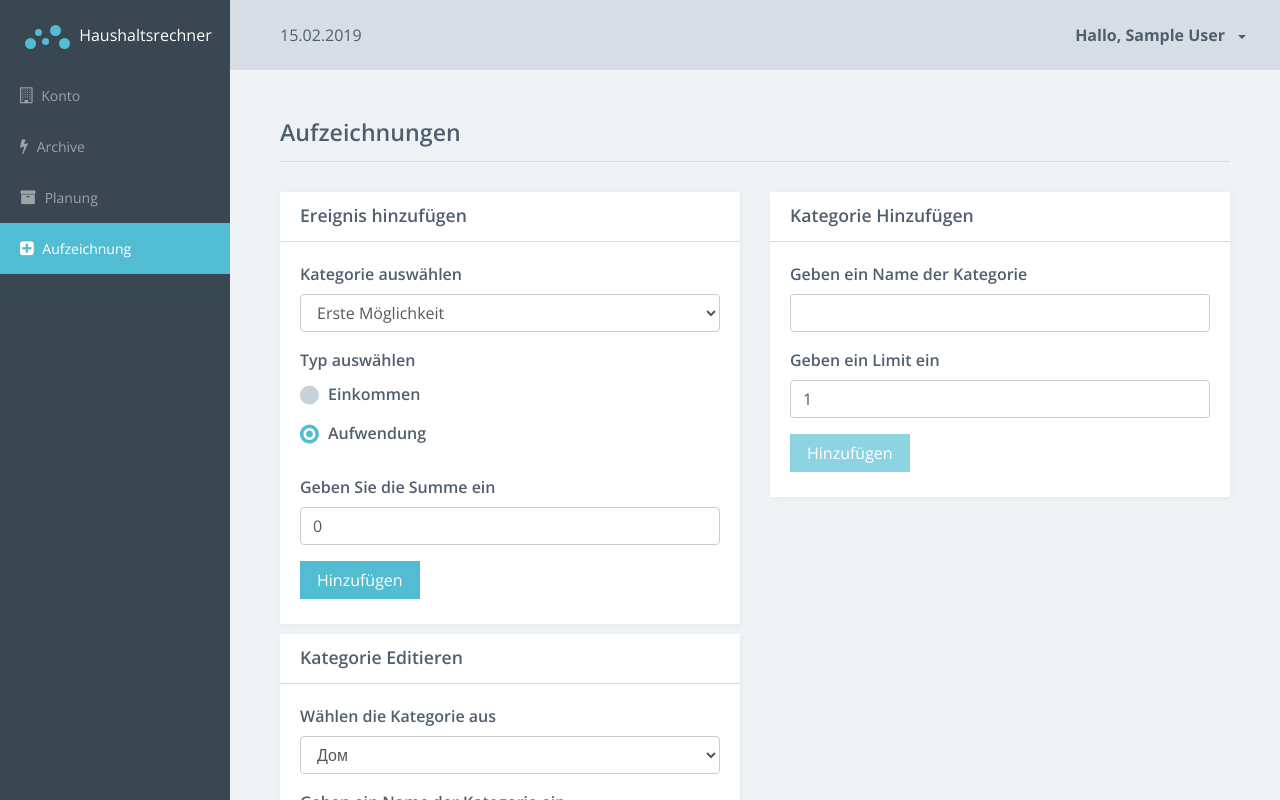
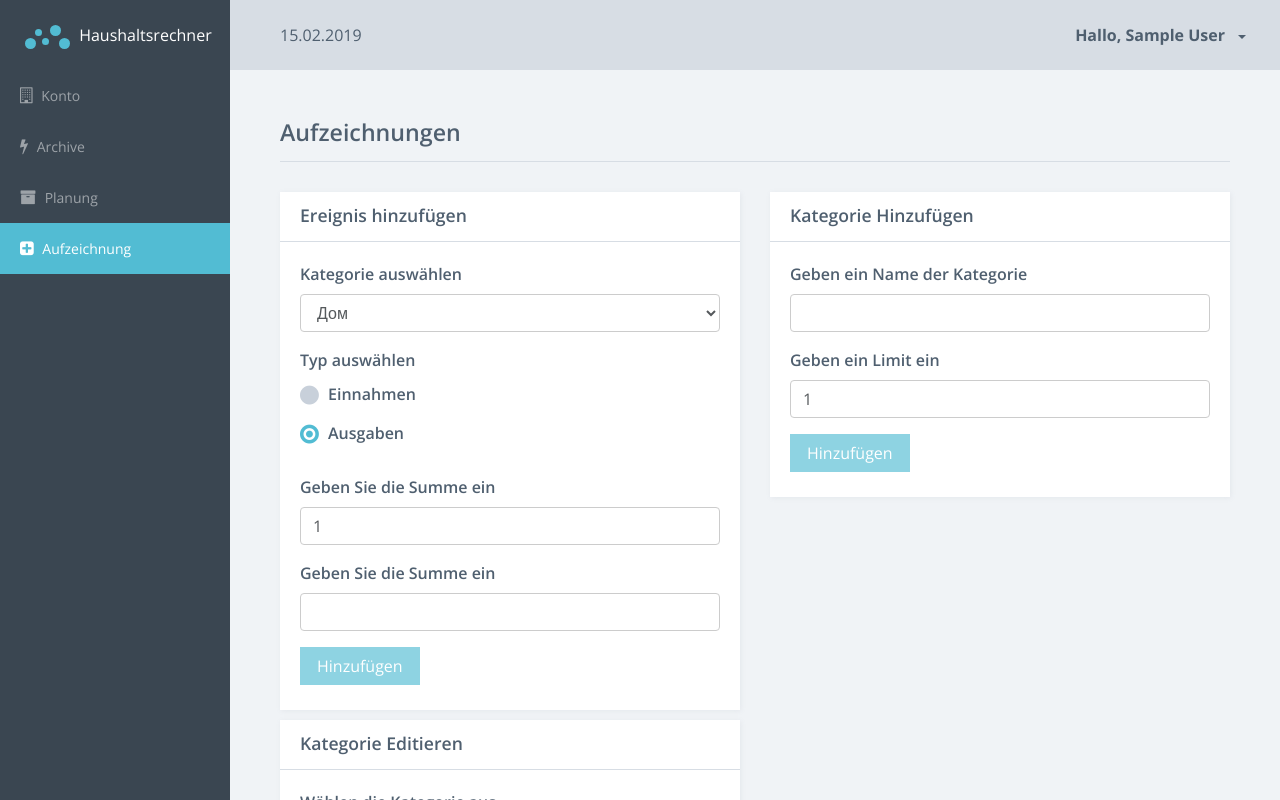
Before and after one commit to elured/HouseBudget, an Angular app: page /system/records in a window 1280 px wide. Built offline with nearby package versions, Linux system fonts and the light colour scheme; data requests are answered from the project's data file; sample sign-in values are in the browser's storage.

Commit message:
Aufzeichnungen.View von EreignisHinzufuegenSubSeite Einrichten

```diff
--- a/src/app/system/records-page/add-event/add-event.component.html
+++ b/src/app/system/records-page/add-event/add-event.component.html
@@ -5,36 +5,60 @@
         </div>
     </div>
     <div class="card-block">
-        <form>
+        <form #f="ngForm" (ngSubmit)="onSubmit(f)">
             <div class="form-group">
                 <label class="control-label" for="category">Kategorie auswählen</label>
-                <select class="form-control" id="category">
-                    <option>Erste Möglichkeit</option>
-                    <option>Zweite Möglichkeit</option>
-                    <option>Dritte Möglichkeit</option>
-                    <option>Vierte Möglichkeit</option>
+                <select class="form-control"
+                        id="category"
+                        required
+                        [ngModel]="1"
+                        name="category"
+                        >
+                    <option *ngFor="let c of categories" [value]="c.id">{{ c.name }}</option>
                 </select>
             </div>
             <div class="form-group">
                 <label class="control-label">Typ auswählen</label>
-                <div>
+                <div *ngFor="let t of types">
                     <label>
-                        <input class="radio" name="radios" type="radio">
-                        <span>Einkommen</span>
-                    </label>
-                </div>
-                <div>
-                    <label>
-                        <input class="radio" name="radios" type="radio" checked>
-                        <span>Aufwendung</span>
+                        <input class="radio"
+                                name="type"
+                                type="radio"
+                                [value]="t.type"
+                                required
+                                [ngModel]="'outcome'">
+                                    <span>{{t.label}}</span>
                     </label>
                 </div>
             </div>
-            <div class="form-group">
+            <div class="form-group" [ngClass]="{'has-error' : amount.invalid && amount.touched}">
                 <label class="control-label" for="amount">Geben Sie die Summe ein</label>
-                <input type="number" value="0" id="amount" class="form-control">
+                <input type="number"
+                        id="amount"
+                        class="form-control"
+                        name="amount"
+                        [ngModel]="1"
+                        min="1"
+                        #amount="ngModel"
+                        required>
+                <span class="form-help-text"
+                        *ngIf="amount.invalid && amount.touched">Das Feld kann nicht leer sein</span>
             </div>
-            <button type="submit" class="btn btn-primary">Hinzufügen</button>
+            <div class="form-group" [ngClass]="{'has-error' : description.invalid && description.touched}">
+                <label class="control-label" for="description">Geben Sie die Summe ein</label>
+                <input type="text"
+                        id="description"
+                        class="form-control"
+                        name="description"
+                        ngModel
+                        #description="ngModel"
+                        required>
+                <span class="form-help-text"
+                        *ngIf="description.invalid && description.touched">Das Feld kann nicht leer sein</span>
+            </div>
+            <button type="submit"
+                    class="btn btn-primary"
+                    [disabled]="f.invalid">Hinzufügen</button>
         </form>
     </div>
 </div>
--- a/src/app/system/records-page/add-event/add-event.component.ts
+++ b/src/app/system/records-page/add-event/add-event.component.ts
@@ -1,4 +1,10 @@
-import { Component, OnInit } from '@angular/core';
+import { Component, OnInit, Input } from '@angular/core';
+import { Category } from '../../shared/models/category.model';
+import { NgForm } from '@angular/forms';
+import { HBEvent } from '../../shared/models/event.model';
+import * as moment from 'moment';
+
+
 
 @Component({
   selector: 'hb-add-event',
@@ -7,9 +13,23 @@
 })
 export class AddEventComponent implements OnInit {
 
+  @Input() categories: Category[] = [];
+  types = [
+    {type:"income", label: "Einnahmen"},
+    {type:"outcome", label: "Ausgaben"}
+  ]
+
   constructor() { }
 
   ngOnInit() {
   }
 
+  onSubmit(form: NgForm){
+    // console.log(form.value);
+    let {amount, description,category, type} = form.value;
+    if(amount < 0) amount *= -1;
+
+    const event = new HBEvent(type, amount, +category, moment().format('DD.MM.YYYY HH:mm:ss'),description);
+  }
+
 }
--- a/src/app/system/records-page/records-page.component.html
+++ b/src/app/system/records-page/records-page.component.html
@@ -11,7 +11,7 @@
 <section class="section" *ngIf="isLoaded">
   <div class="row">
       <div class="col-md-6">
-        <hb-add-event></hb-add-event>
+        <hb-add-event [categories]="categories"></hb-add-event>
       </div>
       <div class="col-md-6">
           <hb-add-category (onCtegoryAdd)="newCtegoryAdded($event)"></hb-add-category>
--- a/src/app/system/shared/models/event.model.ts
+++ b/src/app/system/shared/models/event.model.ts
@@ -0,0 +1,8 @@
+export class HBEvent{
+constructor(public type: string,
+            public amount: number,
+            public category: number,
+            public date: string,
+            public description: string,
+            public id?: string){}
+}
```
Also changed, not shown: src/app/system/records-page/add-category/add-category.component.html (line endings or trailing spaces).
